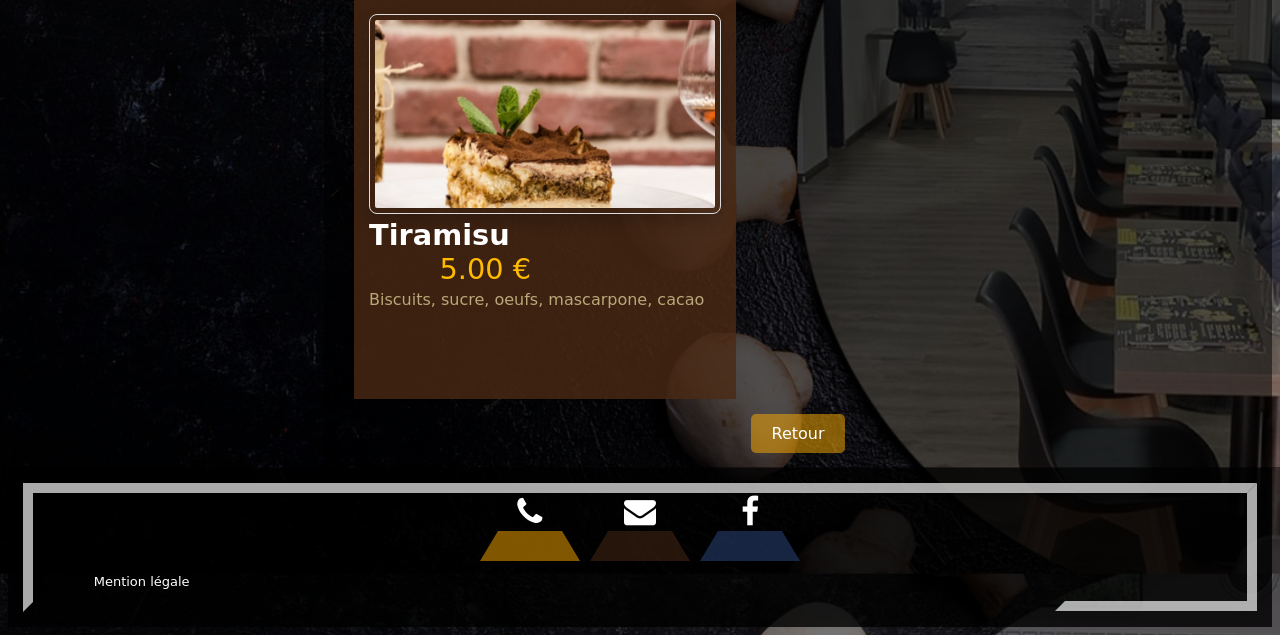
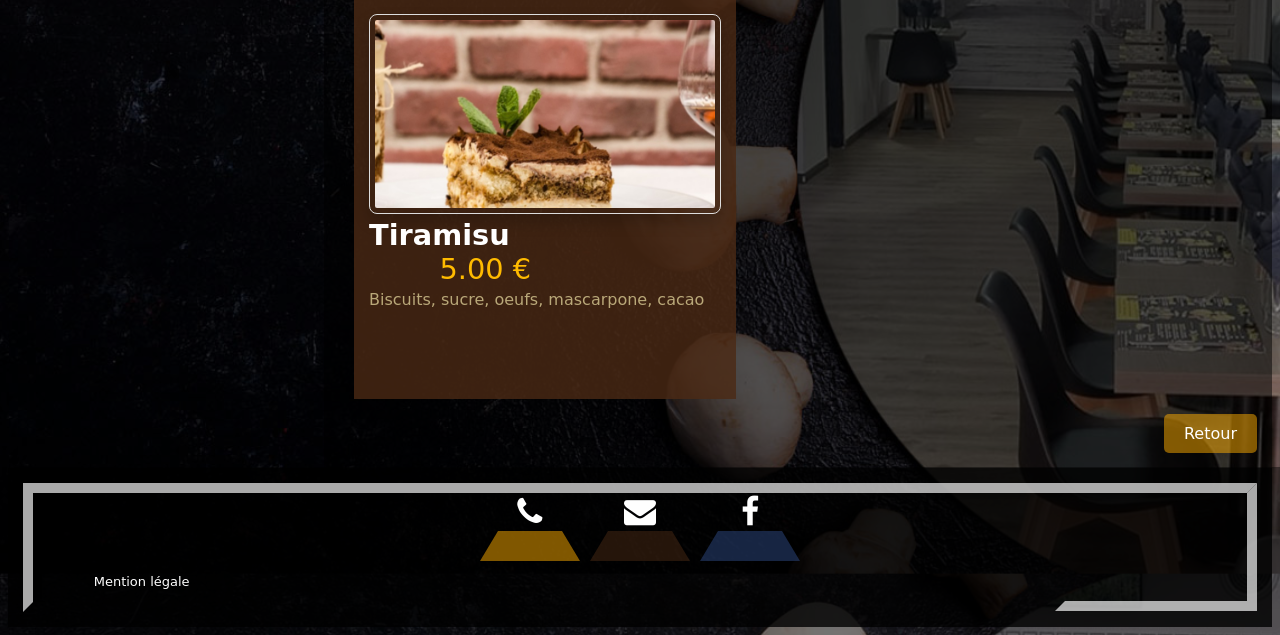
Before and after one commit to Cyberchoc/AmesSaveurs, a Django app: page /dessert/ in a window 1280 px wide. Shown: the part 1133-1768 px from the top of the page. Run offline with Django 4.2, Linux system fonts and the light colour scheme; data comes from the database, SQL or seed files in the repository.

Commit message:
déplacement du bouton retour

```diff
--- a/burger/static/burger/style.css
+++ b/burger/static/burger/style.css
@@ -112,7 +112,7 @@
   }
 
 .container {
-  text-align: center; /* Centre le contenu horizontalement */
+  text-align: right; /* Centre le contenu horizontalement */
 }
 a.back-link {
   display: inline-block;
--- a/dessert/static/dessert/style.css
+++ b/dessert/static/dessert/style.css
@@ -114,7 +114,7 @@
 }
 
 .container {
-  text-align: center; /* Centre le contenu horizontalement */
+  text-align: right; /* Centre le contenu horizontalement */
 }
 a.back-link {
   display: inline-block;
--- a/pate/static/pate/style.css
+++ b/pate/static/pate/style.css
@@ -115,7 +115,7 @@ body {
 }
 
 .container {
-  text-align: center; /* Centre le contenu horizontalement */
+  text-align: right; /* Centre le contenu horizontalement */
 }
 a.back-link {
   display: inline-block;
--- a/pizza/static/pizza/style.css
+++ b/pizza/static/pizza/style.css
@@ -107,7 +107,7 @@
 
 
 .container {
-  text-align: center; /* Centre le contenu horizontalement */
+  text-align: right; /* Centre le contenu horizontalement */
 }
 a.back-link {
   display: inline-block;
--- a/salade/static/salade/style.css
+++ b/salade/static/salade/style.css
@@ -106,7 +106,7 @@
   }
 
 .container {
-  text-align: center; /* Centre le contenu horizontalement */
+  text-align: right; /* Centre le contenu horizontalement */
 }
 a.back-link {
   display: inline-block;
```
Also changed, not shown: 4 other files.
